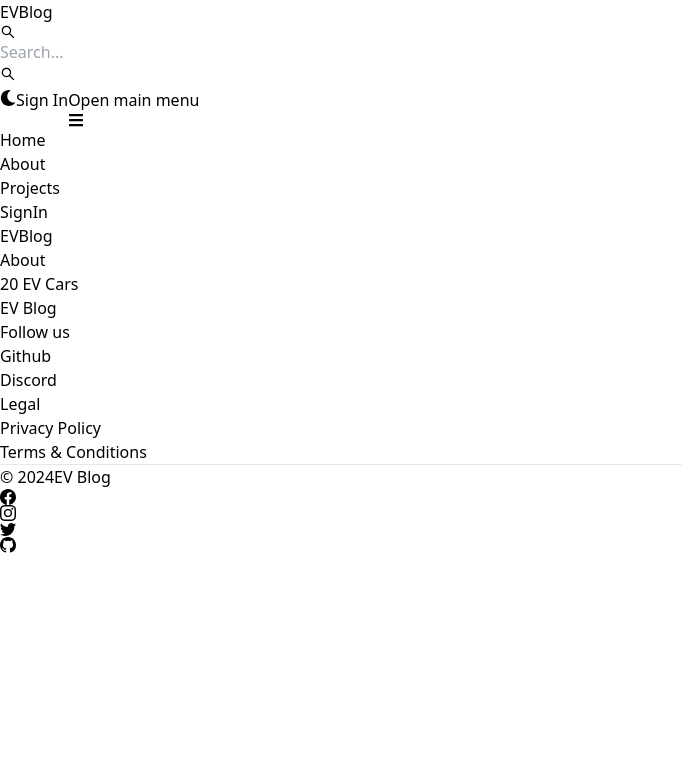
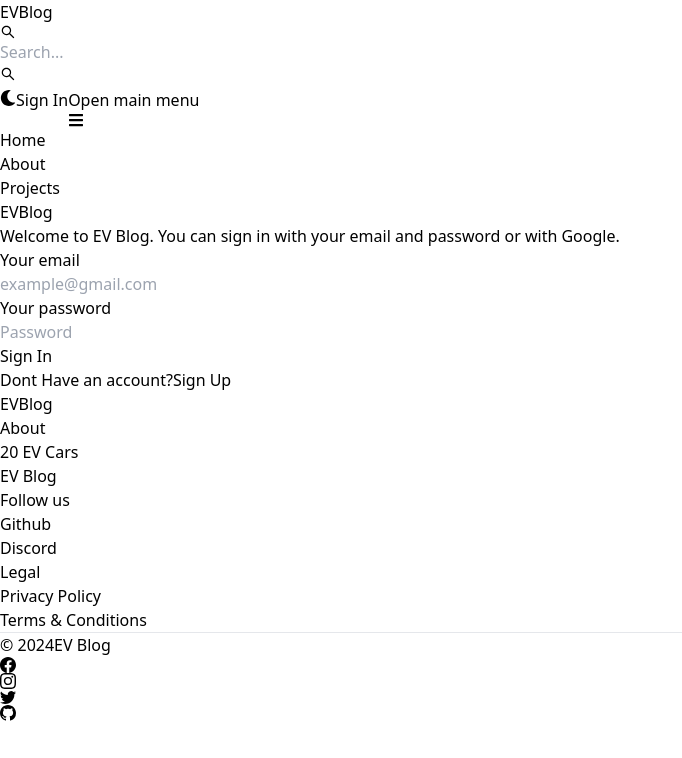
Before and after one commit to matann1/evBlog, a React (Vite) app in the folder client/: page /sign-in in a window 1280 px wide. Shown: the top 758 px of the page, without its empty margins (0-682 px from the left). Built offline with nearby package versions, Linux system fonts and the light colour scheme.

Commit message:
complete signin page functionality

```diff
--- a/client/src/pages/SignIn.jsx
+++ b/client/src/pages/SignIn.jsx
@@ -1,5 +1,108 @@
+import { Alert, Button, Label, Spinner, TextInput } from "flowbite-react";
+import { useState } from "react";
+import { Link, useNavigate } from "react-router-dom";
+
 const SignIn = () => {
-  return <div>SignIn</div>;
+  const [formData, setFormData] = useState({});
+  const [errorMessage, setErrorMessage] = useState(null);
+  const [loading, setLoading] = useState(false);
+  const navigate = useNavigate();
+  const handleChange = (e) => {
+    setFormData({ ...formData, [e.target.id]: e.target.value.trim() });
+  };
+
+  const handleSubmit = async (e) => {
+    e.preventDefault();
+    if (!formData.email || !formData.password) {
+      return setErrorMessage("Please fill out all fields.");
+    }
+    try {
+      setLoading(true);
+      setErrorMessage(null);
+      const res = await fetch("/api/auth/signin", {
+        method: "POST",
+        headers: { "Content-Type": "application/json" },
+        body: JSON.stringify(formData),
+      });
+      const data = await res.json();
+      if (data.success === false) {
+        setLoading(false);
+        return setErrorMessage(data.message);
+      }
+      setLoading(false);
+      if (res.ok) {
+        navigate("/");
+      }
+    } catch (error) {
+      setErrorMessage(error.message);
+    }
+  };
+
+  return (
+    <div className="min-h-screen mt-20">
+      <div className="flex p-3 max-w-3xl mx-auto flex-col md:flex-row md:items-center gap-5">
+        <div className="flex-1">
+          <Link to="/" className="text-4xl font-bold dark:text-white">
+            <span className="px-4 py-1 bg-gradient-to-r from-sky-500 to-emerald-500 rounded-xl text-white">
+              EV
+            </span>
+            Blog
+          </Link>
+          <p className="text-sm mt-5">
+            Welcome to EV Blog. You can sign in with your email and password or
+            with Google.
+          </p>
+        </div>
+        <div className="flex-1">
+          <form className="flex flex-col gap-4" onSubmit={handleSubmit}>
+            <div>
+              <Label value="Your email" />
+              <TextInput
+                type="email"
+                placeholder="example@gmail.com"
+                id="email"
+                onChange={handleChange}
+              />
+            </div>
+            <div>
+              <Label value="Your password" />
+              <TextInput
+                type="password"
+                placeholder="Password"
+                id="password"
+                onChange={handleChange}
+              />
+            </div>
+            <Button
+              gradientDuoTone="greenToBlue"
+              type="submit"
+              disabled={loading}
+            >
+              {loading ? (
+                <>
+                  <Spinner size="sm" />
+                  <span className="pl-3">Loading...</span>
+                </>
+              ) : (
+                "Sign In"
+              )}
+            </Button>
+          </form>
+          <div className="flex gap-2 text-sm mt-4">
+            <span>Dont Have an account?</span>
+            <Link to="/sign-up" className="text-blue-500">
+              Sign Up
+            </Link>
+          </div>
+          {errorMessage && (
+            <Alert className="mt-5" color="failure">
+              {errorMessage}
+            </Alert>
+          )}
+        </div>
+      </div>
+    </div>
+  );
 };
 
 export default SignIn;
```
